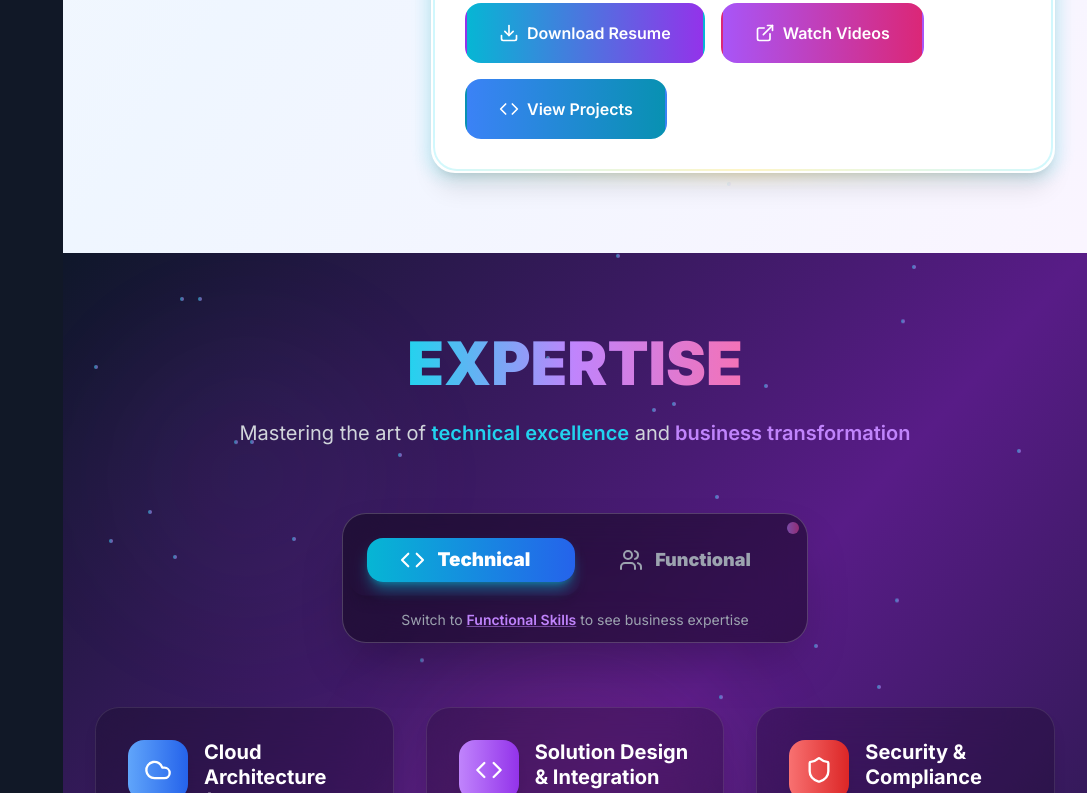
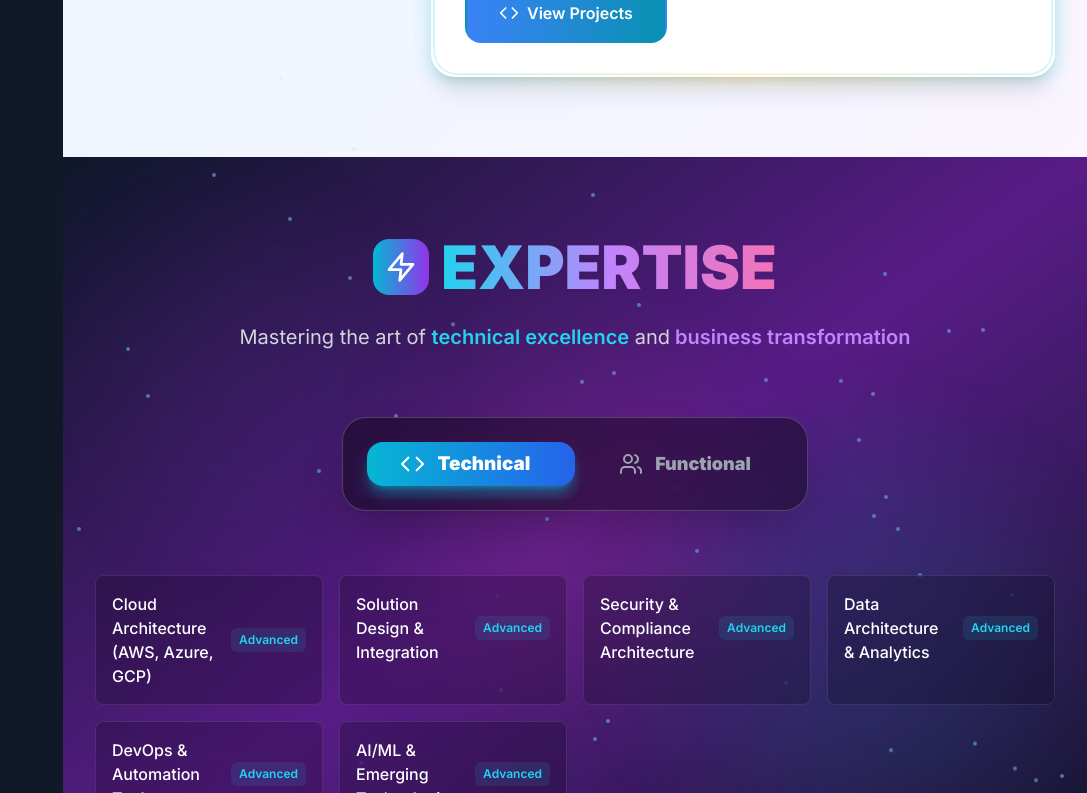
Before and after one commit to DeepanTechnoids/DEEPANTECHNOIDS.GITHUB.IO, a React (Vite) app: page / in a window 1280 px wide. Shown: the part 2007-2800 px from the top of the page, without its empty margins (193-1280 px from the left). Built offline with nearby package versions, Linux system fonts and the light colour scheme.

Commit message:
deepan update

```diff
--- a/src/components/About.tsx
+++ b/src/components/About.tsx
@@ -11,7 +11,6 @@ const About = () => {
   ];
 
   const personalInfoLeft = [
-    { label: 'Birthday', value: 'July 1995', icon: '🎂' },
     { label: 'Website', value: 'https://deepantechnoids.github.io/', link: true, icon: '🌐' },
     { label: 'Phone', value: '+91 9629096218', icon: '📱' },
     { label: 'Location', value: 'Earth, Galaxy', icon: '🌍' },
@@ -20,7 +19,6 @@ const About = () => {
   ];
 
   const personalInfoRight = [
-    { label: 'Age', value: '30', icon: '👤' },
     { label: 'Degree', value: 'Bachelor Of Engineering', icon: '🎓' },
     { label: 'Email', value: 'Deepanrey@gmail.com', icon: '📧' },
     { label: 'LinkedIn', value: 'Deepanraj95', icon: '💼' },
@@ -61,7 +59,7 @@ const About = () => {
             </span>
           </h2>
           <p className="text-xl text-gray-600 leading-relaxed max-w-6xl mx-auto">
-            Jovial Internet freak who is in love with <span className="text-cyan-600 font-semibold">0 and 1</span> and by profession Azure/AWS cloud Architect also part of <span className="text-purple-600 font-semibold">Microsoft Security Researcher</span> with 7++ years of experience and do own <span className="text-pink-600 font-semibold">CVE-2021-24113</span>, certified in Azure AZ-305 and AWS Solutions Architect.
+            Jovial Internet freak who is in love with <span className="text-cyan-600 font-semibold">0 and 1</span> and by profession Azure/AWS cloud Architect also part of <span className="text-purple-600 font-semibold">Microsoft Security Researcher</span> with 7+ years of experience and do own <span className="text-pink-600 font-semibold">CVE-2021-24113</span>, certified in Azure AZ-305 and AWS Solutions Architect.
           </p>
         </div>
 
@@ -181,7 +179,7 @@ const About = () => {
                 </h2>
 
                 <p className="text-gray-700 mb-6 leading-relaxed text-lg">
-                  As a researcher at <span className="text-cyan-600 font-semibold">Technoids-Education</span>, where education is free for all, I am committed to exploring and sharing the latest advancements in technology. I own <span className="text-purple-600 font-semibold">35++ MIT-licensed projects</span> on Git, which I have proudly demonstrated in YouTube videos, showcasing my dedication to open-source development.
+                  As a researcher at <span className="text-cyan-600 font-semibold">Technoids-Education</span>, where education is free for all, I am committed to exploring and sharing the latest advancements in technology. I own <span className="text-purple-600 font-semibold">35+ MIT-licensed projects</span> on Git, which I have proudly demonstrated in YouTube videos, showcasing my dedication to open-source development.
                 </p>
 
                 {/* Enhanced Personal Information Grid */}
--- a/src/components/Skills.tsx
+++ b/src/components/Skills.tsx
@@ -1,28 +1,27 @@
 import React, { useEffect, useRef, useState } from 'react';
-import { Code, Cloud, Shield, Network, Database, Cpu, Users, Target, FileText, MessageSquare, TrendingUp, Building, Sparkles, Zap } from 'lucide-react';
+import { Code, Users, Zap } from 'lucide-react';
 
 const Skills = () => {
   const [isVisible, setIsVisible] = useState(false);
   const [activeTab, setActiveTab] = useState('technical');
-  const [progressAnimated, setProgressAnimated] = useState(false);
   const sectionRef = useRef<HTMLElement>(null);
 
   const technicalSkills = [
-    { name: 'Cloud Architecture (AWS, Azure, GCP)', level: 90, color: 'from-blue-400 to-blue-600', icon: Cloud },
-    { name: 'Solution Design & Integration', level: 88, color: 'from-purple-400 to-purple-600', icon: Code },
-    { name: 'Security & Compliance Architecture', level: 90, color: 'from-red-400 to-red-600', icon: Shield },
-    { name: 'Data Architecture & Analytics', level: 85, color: 'from-green-400 to-green-600', icon: Database },
-    { name: 'DevOps & Automation Tools', level: 87, color: 'from-orange-400 to-orange-600', icon: Cpu },
-    { name: 'AI/ML & Emerging Technologies', level: 85, color: 'from-pink-400 to-pink-600', icon: Network },
+    { name: 'Cloud Architecture (AWS, Azure, GCP)', level: 'Advanced' },
+    { name: 'Solution Design & Integration', level: 'Advanced' },
+    { name: 'Security & Compliance Architecture', level: 'Advanced' },
+    { name: 'Data Architecture & Analytics', level: 'Advanced' },
+    { name: 'DevOps & Automation Tools', level: 'Advanced' },
+    { name: 'AI/ML & Emerging Technologies', level: 'Advanced' },
   ];
 
   const functionalSkills = [
-    { name: 'Business Requirement Analysis', level: 100, color: 'from-cyan-400 to-cyan-600', icon: Target },
-    { name: 'RFP/RFI & Proposal Management', level: 95, color: 'from-indigo-400 to-indigo-600', icon: FileText },
-    { name: 'Solution Value Articulation (ROI)', level: 100, color: 'from-emerald-400 to-emerald-600', icon: TrendingUp },
-    { name: 'Stakeholder & CxO Communication', level: 100, color: 'from-violet-400 to-violet-600', icon: MessageSquare },
-    { name: 'Sales Enablement & Deal Support', level: 92, color: 'from-rose-400 to-rose-600', icon: Users },
-    { name: 'Industry/Domain Knowledge', level: 88, color: 'from-amber-400 to-amber-600', icon: Building },
+    { name: 'Business Requirement Analysis', level: 'Perfect' },
+    { name: 'RFP/RFI & Proposal Management', level: 'Expert' },
+    { name: 'Solution Value Articulation (ROI)', level: 'Perfect' },
+    { name: 'Stakeholder & CxO Communication', level: 'Perfect' },
+    { name: 'Sales Enablement & Deal Support', level: 'Expert' },
+    { name: 'Industry/Domain Knowledge', level: 'Advanced' },
   ];
 
   useEffect(() => {
@@ -30,10 +29,6 @@ const Skills = () => {
       ([entry]) => {
         if (entry.isIntersecting) {
           setIsVisible(true);
-          // Trigger progress bar animation after a short delay
-          setTimeout(() => {
-            setProgressAnimated(true);
-          }, 500);
         }
       },
       { threshold: 0.3 }
@@ -46,15 +41,16 @@ const Skills = () => {
     return () => observer.disconnect();
   }, []);
 
-  // Reset progress animation when tab changes
-  useEffect(() => {
-    setProgressAnimated(false);
-    const timer = setTimeout(() => {
-      setProgressAnimated(true);
-    }, 100);
-    return () => clearTimeout(timer);
-  }, [activeTab]);
   const currentSkills = activeTab === 'technical' ? technicalSkills : functionalSkills;
+
+  const getLevelColor = (level: string) => {
+    switch (level) {
+      case 'Perfect': return 'text-yellow-400 bg-yellow-400/10';
+      case 'Expert': return 'text-purple-400 bg-purple-400/10';
+      case 'Advanced': return 'text-cyan-400 bg-cyan-400/10';
+      default: return 'text-green-400 bg-green-400/10';
+    }
+  };
 
   return (
     <section id="skills" ref={sectionRef} className="py-20 bg-gradient-to-br from-slate-900 via-purple-900 to-slate-900 lg:ml-56 xl:ml-64 relative overflow-hidden">
@@ -84,6 +80,9 @@ const Skills = () => {
         {/* Section Title */}
         <div className="text-center mb-16">
           <div className="inline-flex items-center gap-3 mb-6">
+            <div className="p-3 bg-gradient-to-r from-cyan-500 to-purple-600 rounded-2xl">
+              <Zap className="h-8 w-8 text-white" />
+            </div>
             <h2 className="text-5xl sm:text-6xl font-black text-transparent bg-clip-text bg-gradient-to-r from-cyan-400 via-purple-400 to-pink-400">
               EXPERTISE
             </h2>
@@ -94,7 +93,7 @@ const Skills = () => {
           </p>
         </div>
 
-        {/* Enhanced Tab Selector */}
+        {/* Tab Selector */}
         <div className="flex justify-center mb-16">
           <div className="relative bg-black/40 backdrop-blur-xl rounded-3xl p-3 shadow-2xl border border-white/20">
             <div className="flex relative">
@@ -110,176 +109,54 @@ const Skills = () => {
 
               <button
                 onClick={() => setActiveTab('technical')}
-                className={`relative z-10 px-10 py-5 rounded-2xl font-bold transition-all duration-500 flex items-center gap-3 min-w-[220px] justify-center group ${
+                className={`relative z-10 px-10 py-5 rounded-2xl font-bold transition-all duration-500 flex items-center gap-3 min-w-[220px] justify-center ${
                   activeTab === 'technical'
                     ? 'text-white transform scale-105 shadow-lg'
                     : 'text-gray-400 hover:text-white hover:scale-102 hover:bg-white/5'
                 }`}
               >
-                <Code className={`w-6 h-6 transition-all duration-300 ${
-                  activeTab === 'technical' ? '' : 'group-hover:text-cyan-400'
-                }`} />
+                <Code className="w-6 h-6" />
                 <span className="text-lg font-black">Technical</span>
-                {activeTab !== 'technical' && (
-                  <div className="absolute -top-1 -right-1 w-3 h-3 bg-gradient-to-r from-cyan-400 to-blue-500 rounded-full animate-pulse opacity-75"></div>
-                )}
               </button>
 
               <button
                 onClick={() => setActiveTab('functional')}
-                className={`relative z-10 px-10 py-5 rounded-2xl font-bold transition-all duration-500 flex items-center gap-3 min-w-[220px] justify-center group ${
+                className={`relative z-10 px-10 py-5 rounded-2xl font-bold transition-all duration-500 flex items-center gap-3 min-w-[220px] justify-center ${
                   activeTab === 'functional'
                     ? 'text-white transform scale-105 shadow-lg'
                     : 'text-gray-400 hover:text-white hover:scale-102 hover:bg-white/5'
                 }`}
               >
-                <Users className={`w-6 h-6 transition-all duration-300 ${
-                  activeTab === 'functional' ? '' : 'group-hover:text-purple-400'
-                }`} />
+                <Users className="w-6 h-6" />
                 <span className="text-lg font-black">Functional</span>
-                {activeTab !== 'functional' && (
-                  <div className="absolute -top-1 -right-1 w-3 h-3 bg-gradient-to-r from-purple-400 to-pink-500 rounded-full animate-pulse opacity-75"></div>
-                )}
               </button>
-            </div>
-
-            {/* Tab hint text */}
-            <div className="text-center mt-4">
-              <p className="text-gray-400 text-sm">
-                {activeTab === 'technical' ? (
-                  <span>
-                    Switch to <button
-                      onClick={() => setActiveTab('functional')}
-                      className="text-purple-400 hover:text-purple-300 font-semibold underline decoration-purple-400/50 hover:decoration-purple-300 transition-colors duration-300"
-                    >
-                      Functional Skills
-                    </button> to see business expertise
-                  </span>
-                ) : (
-                  <span>
-                    Switch to <button
-                      onClick={() => setActiveTab('technical')}
-                      className="text-cyan-400 hover:text-cyan-300 font-semibold underline decoration-cyan-400/50 hover:decoration-cyan-300 transition-colors duration-300"
-                    >
-                      Technical Skills
-                    </button> to see technical expertise
-                  </span>
-                )}
-              </p>
             </div>
           </div>
         </div>
 
         {/* Skills Grid */}
-        <div className="grid sm:grid-cols-2 lg:grid-cols-3 gap-8 max-w-7xl mx-auto">
-          {currentSkills.map((skill, index) => {
-            const Icon = skill.icon;
-            const isExpert = skill.level >= 95;
-            const isPerfect = skill.level === 100;
-
-            return (
+        <div className="grid grid-cols-1 sm:grid-cols-2 lg:grid-cols-3 xl:grid-cols-4 gap-3 sm:gap-4 max-w-7xl mx-auto">
+          {currentSkills.map((skill, index) => (
             <div
               key={`${activeTab}-${index}`}
-                className={`group relative bg-black/20 backdrop-blur-xl rounded-3xl p-8 border transition-all duration-700 hover:scale-105 ${
-                  isPerfect
-                    ? 'border-yellow-400/50 shadow-2xl shadow-yellow-400/20 hover:shadow-yellow-400/40'
-                    : isExpert
-                    ? 'border-purple-400/50 shadow-xl shadow-purple-400/20 hover:shadow-purple-400/30'
-                    : 'border-white/10 hover:border-white/20 shadow-lg hover:shadow-xl'
-                }`}
+              className="group relative bg-black/20 backdrop-blur-xl rounded-lg p-4 border border-white/10 hover:border-white/20 transition-all duration-300 hover:bg-black/30"
               style={{
-                  animationDelay: `${index * 150}ms`,
-                  transform: isVisible ? 'translateY(0)' : 'translateY(50px)',
+                animationDelay: `${index * 100}ms`,
+                transform: isVisible ? 'translateY(0)' : 'translateY(30px)',
                 opacity: isVisible ? 1 : 0,
-                  transition: `all 0.8s cubic-bezier(0.4, 0, 0.2, 1) ${index * 150}ms`
+                transition: `all 0.6s cubic-bezier(0.4, 0, 0.2, 1) ${index * 100}ms`
               }}
             >
-                {/* Perfect skill glow effect */}
-                {isPerfect && (
-                  <div className="absolute inset-0 bg-gradient-to-r from-yellow-400/10 via-transparent to-yellow-400/10 rounded-3xl animate-pulse"></div>
-                )}
-
-                {/* Skill Header */}
-                <div className="flex items-start gap-4 mb-6">
-                  <div className={`relative p-4 rounded-2xl bg-gradient-to-r ${skill.color} shadow-lg group-hover:scale-110 transition-transform duration-500`}>
-                    <Icon className="h-7 w-7 text-white" />
-                    {isPerfect && (
-                      <div className="absolute -top-2 -right-2 w-6 h-6 bg-yellow-400 rounded-full flex items-center justify-center">
-                        <span className="text-xs font-bold text-black">★</span>
-                      </div>
-                    )}
-                  </div>
-                  <div className="flex-1">
-                    <h3 className="text-white font-bold text-xl mb-2 leading-tight group-hover:text-cyan-300 transition-colors duration-300">
+              <div className="flex items-center justify-between gap-3">
+                <h3 className="text-white font-medium text-sm sm:text-base leading-tight flex-1">
                   {skill.name}
                 </h3>
+                <span className={`px-2 py-1 rounded-md text-xs font-semibold ${getLevelColor(skill.level)} flex-shrink-0`}>
+                  {skill.level}
+                </span>
               </div>
             </div>
-
-                {/* Progress Section */}
-                <div className="space-y-4">
-                  <div className="flex justify-between items-center">
-                    <span className="text-gray-300 font-medium">Mastery Level</span>
-                    <div className="flex items-center gap-2">
-                      <span className={`font-black text-2xl ${
-                        isPerfect ? 'text-yellow-400' :
-                        isExpert ? 'text-purple-400' :
-                        'text-cyan-400'
-                      }`}>
-                        {skill.level}%
-                      </span>
-                      {isPerfect && <span className="text-yellow-400 animate-pulse">✨</span>}
-                    </div>
-                  </div>
-
-                  {/* Enhanced Progress Bar */}
-                  <div className="relative">
-                    <div className="w-full bg-gray-800/50 rounded-full h-3 overflow-hidden backdrop-blur-sm">
-                      <div
-                        className={`h-full bg-gradient-to-r ${skill.color} rounded-full transition-all duration-1500 ease-out relative overflow-hidden ${
-                          isPerfect ? 'shadow-lg shadow-yellow-400/50' : ''
-                        }`}
-                        style={{
-                          width: progressAnimated ? `${skill.level}%` : '0%',
-                          transitionDelay: `${index * 300}ms`
-                        }}
-                      >
-                        {/* Animated shine effect */}
-                        <div className="absolute inset-0 bg-gradient-to-r from-transparent via-white/40 to-transparent transform -skew-x-12 animate-shimmer"></div>
-
-                        {/* Perfect skill special effect */}
-                        {isPerfect && (
-                          <div className="absolute inset-0 bg-gradient-to-r from-transparent via-yellow-300/60 to-transparent animate-pulse"></div>
-                        )}
-                      </div>
-                    </div>
-                  </div>
-
-                  {/* Skill Level Badge */}
-                  <div className="flex justify-between items-center">
-                    <span className={`px-3 py-1 rounded-full text-xs font-bold ${
-                      isPerfect ? 'bg-yellow-400/20 text-yellow-300 border border-yellow-400/30' :
-                      isExpert ? 'bg-purple-400/20 text-purple-300 border border-purple-400/30' :
-                      skill.level >= 90 ? 'bg-cyan-400/20 text-cyan-300 border border-cyan-400/30' :
-                      'bg-green-400/20 text-green-300 border border-green-400/30'
-                    }`}>
-                      {isPerfect ? 'PERFECT' : isExpert ? 'EXPERT' : skill.level >= 90 ? 'ADVANCED' : 'PROFICIENT'}
-                    </span>
-
-                    {isPerfect && (
-                      <div className="flex items-center gap-1 text-yellow-400 text-xs font-bold">
-                        <span>MASTERED</span>
-                        <div className="w-2 h-2 bg-yellow-400 rounded-full animate-ping"></div>
-                      </div>
-                    )}
-                  </div>
-                </div>
-
-                {/* Hover overlay effect */}
-                <div className="absolute inset-0 bg-gradient-to-br from-white/5 to-transparent rounded-3xl opacity-0 group-hover:opacity-100 transition-opacity duration-500 pointer-events-none"></div>
-              </div>
-            );
-          })}
+          ))}
         </div>
       </div>
     </section>
```
Lines whose indentation alone changed are shown as unchanged.
